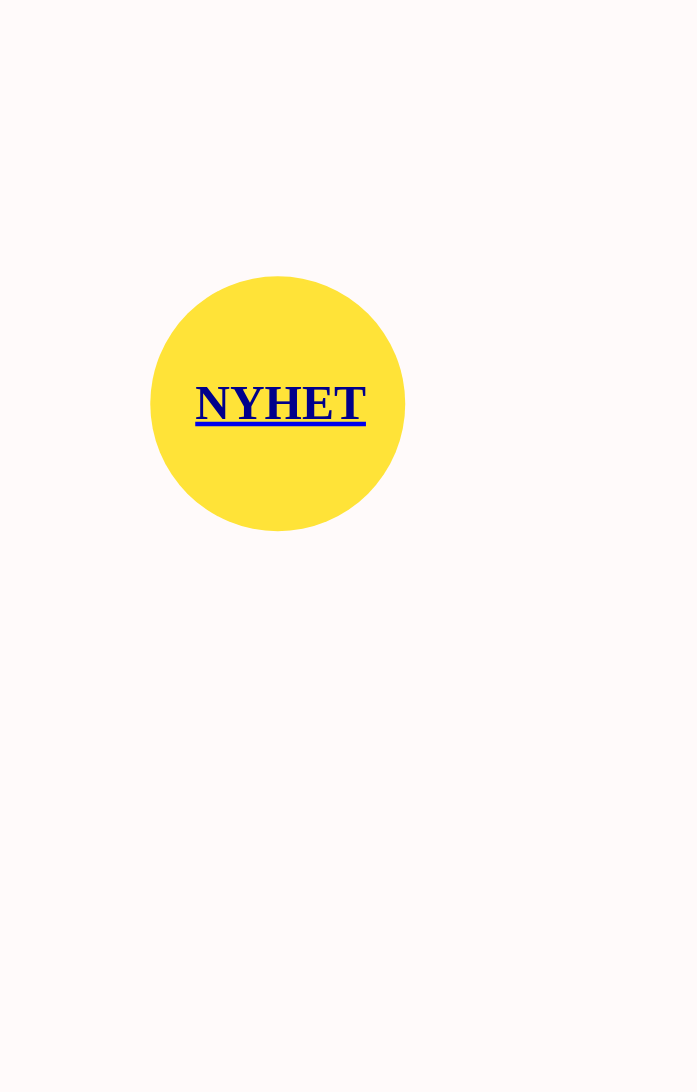
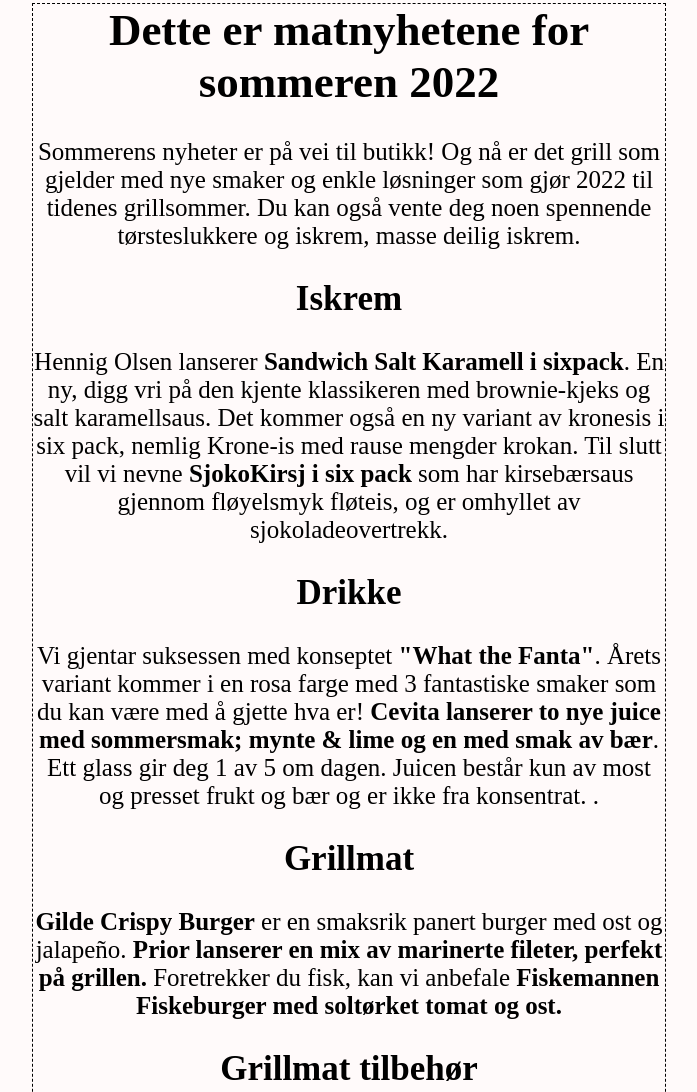
Before and after one commit to BattlFire/utviproj6, a plain HTML site: page sider/sommerensNyheter.html in a window 1280 px wide. Shown: the part 146-1238 px from the top of the page, without its empty margins (291-988 px from the left). Before the commit the page ends 800 px from the top, so only its background shows below. Drawn offline with Linux system fonts and the light colour scheme.

Commit message:
Grillmat

```diff
--- a/sider/sommerensNyheter.html
+++ b/sider/sommerensNyheter.html
@@ -26,6 +26,49 @@
     <div id="logo">
         <h1>MENY</h1>
     </div>
+
+
+    <div class="divTekst">
+        <h1>Dette er matnyhetene for sommeren 2022</h1>
+        <p>Sommerens nyheter er på vei til butikk! Og nå er det grill som gjelder med nye smaker og enkle løsninger som
+            gjør 2022 til tidenes grillsommer. Du kan også vente deg noen spennende tørsteslukkere og iskrem, masse
+            deilig iskrem.</p>
+        <h2>Iskrem</h2>
+        <p>Hennig Olsen lanserer <strong>Sandwich Salt Karamell i sixpack</strong>. En ny, digg vri på den kjente
+            klassikeren med brownie-kjeks og salt karamellsaus.
+
+            Det kommer også en ny variant av kronesis i six pack, nemlig Krone-is med rause mengder krokan. Til slutt
+            vil vi nevne <strong>SjokoKirsj i six pack</strong> som har kirsebærsaus gjennom fløyelsmyk fløteis, og er
+            omhyllet av sjokoladeovertrekk.</p>
+        <h2>Drikke</h2>
+        <p>Vi gjentar suksessen med konseptet <strong>"What the Fanta"</strong>. Årets variant kommer i en rosa farge
+            med 3 fantastiske
+            smaker som du kan være med å gjette hva er!
+
+            <strong>Cevita lanserer to nye juice med sommersmak; mynte & lime og en med smak av bær</strong>. Ett glass
+            gir deg 1 av 5 om
+            dagen. Juicen består kun av most og presset frukt og bær og er ikke fra konsentrat. .</p>
+        <h2>Grillmat</h2>
+        <p><strong>Gilde Crispy Burger</strong> er en smaksrik panert burger med ost og jalapeño. <strong>Prior lanserer
+                en mix av marinerte
+                fileter, perfekt på grillen.</strong>
+
+            Foretrekker du fisk, kan vi anbefale <strong>Fiskemannen Fiskeburger med soltørket tomat og ost.</strong>
+        </p>
+        <h2>Grillmat tilbehør</h2>
+        <p><strong>Apetina lanserer en grillost</strong> som er en proteinrik, mild og mettende ost. Behandles som et kjøttstykke.
+            Perfekt som vegetarburger eller som tilbehør i en salat.
+
+        <strong> Eldorado kommer med Crunch</strong>, som er sprø topping av cornflakes, sprøstekt løk og chili. Strø på toppen av
+            grillmat, pølser og salater.
+
+            Eldorado laserer også endel sauser og dipper so passer perfekt til grill; <strong>Gulrothummus med ingefær og chili,
+            Sweet jalapeñjo mustard og youhurtsaus med mynte og hvitløk.</strong> Det blir en smakfull grillsommer!
+        </p>
+    </div>
+
+
+
     <div id="search"> <input type="text" id="myInput" onkeyup="ContactsearchFX()" placeholder="Søk her...">
         <table id="myTable">
             <tr>
@@ -46,16 +89,11 @@
             <tr>
                 <td><a href="#">Tilbud</a></td>
             </tr>
+    </div>
 
 
-            <div id="tekst">
-                <a href="https://meny.no/tema/nyheter/matnyheter-sommeren-2022/">
-                    <img id="matvarer" src="bilder/matvarer.png" alt="bilde som viser matvarer som er på tilbud">
-                    <div id="tilbudfarge"></div>
-                    <h1 class="header">NYHET</h1>
-            </div>
 
-    </div>
+
 
 
     <script>
--- a/styles.css
+++ b/styles.css
@@ -95,3 +95,23 @@ li {
     left: -5px;
     text-decoration: none;
 }
+
+.divTekst {
+    position: relative;
+    margin: auto;
+    margin-top: 150px;
+    text-align: center;
+    width: 50%;
+    height: auto;
+    outline: dashed 1px black;
+}
+
+.divTekst p{
+    font-size: 25px;
+}
+.divTekst h2{
+    font-size: 35px;
+}
+.divTekst h1{
+    font-size: 45px;
+}
```
